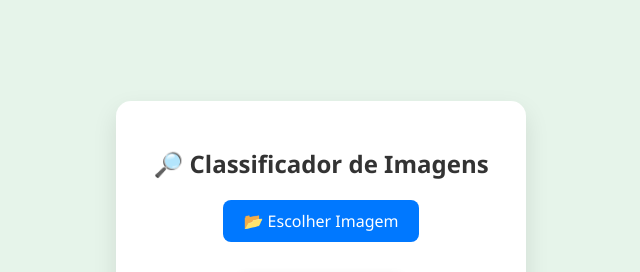
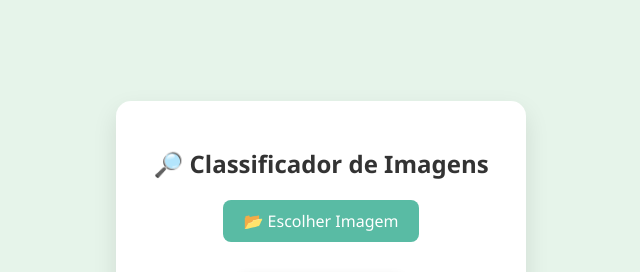
Before and after one commit to RicardoMontenegroDona/CNN_Model_Develpment-Deployment-CI_CD, a Flask app: page / in a window 1280 px wide. Shown: the part 146-418 px from the top of the page, without its empty margins (319-959 px from the left). Run offline with Flask 3, Linux system fonts and the light colour scheme.

Commit message:
alteração de cores da caixa do escolher ficheiros

```diff
--- a/01_ModelDeployment/static/style.css
+++ b/01_ModelDeployment/static/style.css
@@ -32,7 +32,7 @@ h1 {
     display: inline-block;
     padding: 10px 20px;
     cursor: pointer;
-    background: #0078ff;
+    background: #59bba4;
     color: white;
     border-radius: 8px;
     margin-bottom: 15px;
@@ -40,7 +40,7 @@ h1 {
 }
 
 .custom-file-upload:hover {
-    background: #005fcc;
+    background: #5fc0a9;
 }
 
 button {
```
